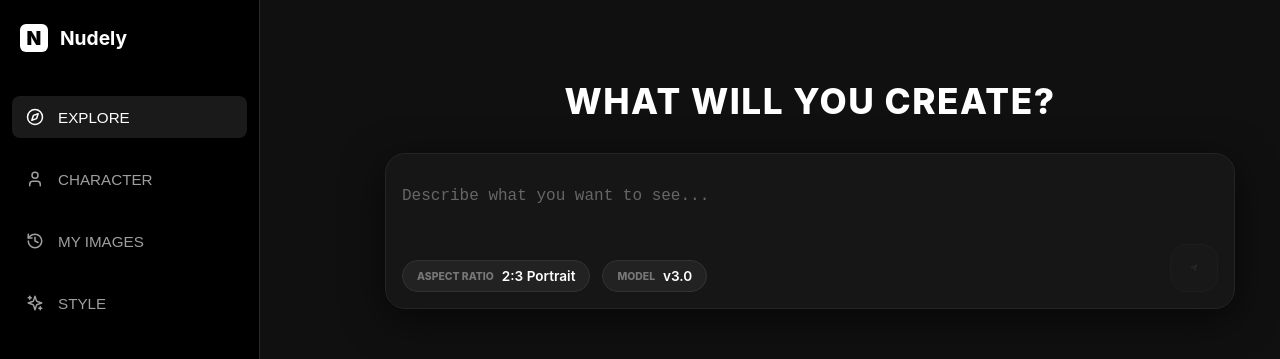
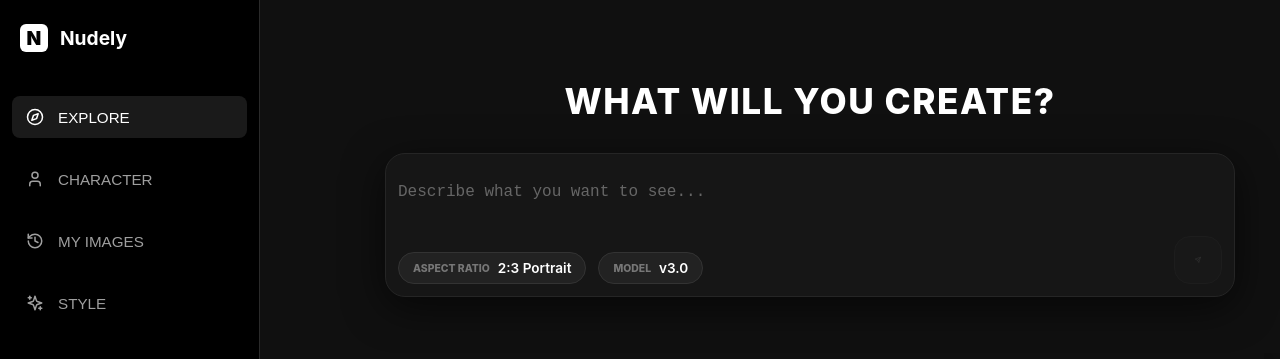
Before and after one commit to Chidera-M-C/titan-ultra-engine, a React (Vite) app: page / in a window 1280 px wide. Shown: the top 359 px of the page. Built offline with nearby package versions, Linux system fonts and the light colour scheme.

Commit message:
Update PromptBox.css

```diff
--- a/src/components/PromptSection/PromptBox.css
+++ b/src/components/PromptSection/PromptBox.css
@@ -4,10 +4,10 @@
   background: #161616;
   border: 1px solid #252525;
   border-radius: 20px;
-  padding: 16px;               /* Reduced from 24px */
+  padding: 12px;               /* Reduced from 24px */
   display: flex;
   flex-direction: column;
-  gap: 12px;                   /* Reduced from 20px */
+  gap: 8px;                   /* Reduced from 20px */
   box-shadow: 0 10px 40px rgba(0,0,0,0.6);
 }
 
@@ -33,7 +33,7 @@
   display: flex;
   justify-content: space-between;
   align-items: flex-end;
-  gap: 12px;                   /* Reduced from 16px */
+  gap: 8px;                   /* Reduced from 16px */
 }
 
 .left-tools {
```
